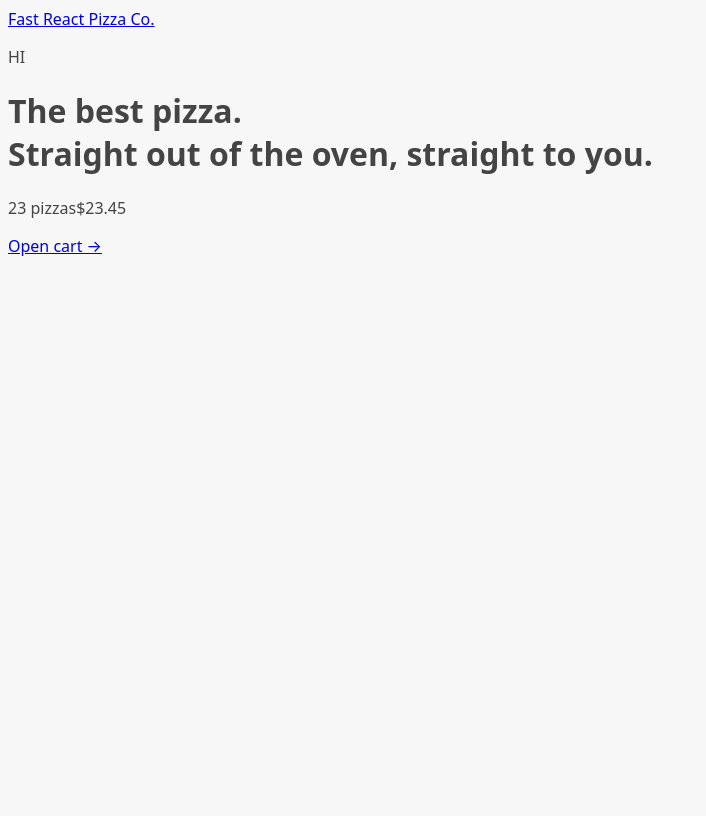
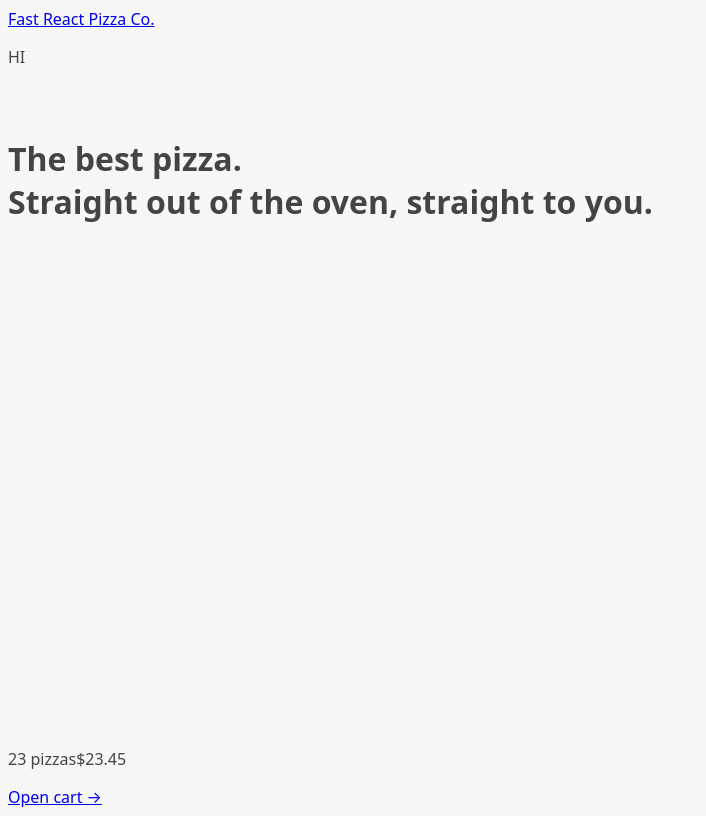
Before and after one commit to Youssef-Yasser-Mahmoud/fast-react-pizza, a React (Vite) app: page / in a window 1280 px wide. Shown: the whole page, without its empty margins (0-706 px from the left). Built offline with nearby package versions, Linux system fonts and the light colour scheme.

Commit message:
Add loading indicator to AppLayout and create Loader component

```diff
--- a/src/ui/AppLayout.jsx
+++ b/src/ui/AppLayout.jsx
@@ -1,10 +1,14 @@
 import Header from '../ui/Header';
 import CartOverview from '../features/cart/CartOverview';
-import { Outlet } from 'react-router';
+import { Outlet, useNavigation } from 'react-router';
+import Loader from './Loader';
 
 function AppLayout() {
+  const navigation = useNavigation();
+  const isLoading = navigation.state === 'loading';
   return (
-    <div>
+    <div className='layout'>
+      {isLoading && <Loader />}
       <Header />
 
       <main>
--- /dev/null
+++ b/src/ui/Loader.jsx
@@ -0,0 +1,5 @@
+function Loader() {
+  return <div className='loader'></div>;
+}
+
+export default Loader;
```
